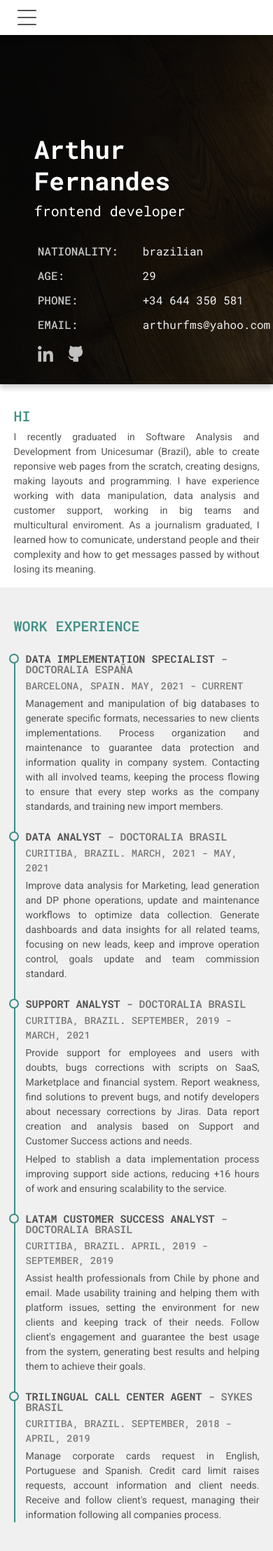
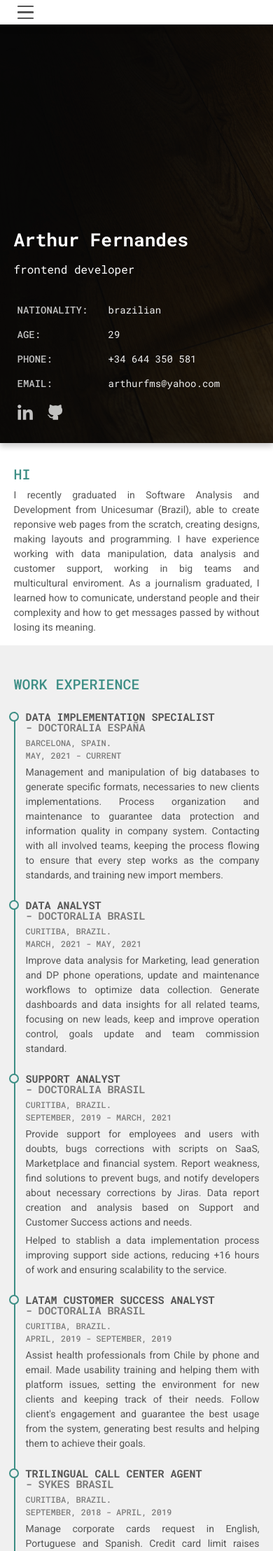
Before and after one commit to arthurfms/resume1, a PHP site: page / in a window 390 px wide. Shown: the top 2216 px of the page at 70% size. Run offline with PHP 8.4, Linux system fonts and the light colour scheme.

Commit message:
Fixed responsive for small screens - until 300px

```diff
--- a/css/style.css
+++ b/css/style.css
@@ -844,7 +844,7 @@ html {
   }
 }
 
-@media (max-width: 999px) and (min-width: 300px) {
+@media screen and (max-width: 999px) and (min-width: 300px) {
   .menu {
     height: 50px;
     justify-content: flex-start;
@@ -891,11 +891,8 @@ html {
     display: flex;
   }
 
-  .header {
-    height: 65vh;
-  }
-
   .header__container {
+    width: 90%;
     margin-bottom: 0;
   }
   .header__content {
@@ -906,7 +903,11 @@ html {
   }
 
   .header__title h1 {
-    font-size: 36px;
+    font-size: 32px;
+  }
+
+  .header__subtitle {
+    font-size: 16px;
   }
 
   .main-content {
@@ -918,7 +919,7 @@ html {
   }
 
   .list__item p {
-    min-width: 150px;
+    min-width: 130px;
   }
 
   .list__item {
@@ -1014,6 +1015,7 @@ html {
 
   .card__skills {
     margin: 0 0 10px;
+    flex-wrap: wrap;
   }
   .card__skills-title {
     font-size: 14px;
@@ -1076,6 +1078,10 @@ html {
     flex-direction: column;
   }
 
+  .contact-information .list__item p {
+    min-width: 75px;
+  }
+
   .form {
     margin: 0 auto;
     align-items: center;
@@ -1099,4 +1105,55 @@ html {
     min-width: 400px;
     max-width: 400px;
   }
+
+  @media screen and (max-width: 555px) and (min-width: 300px) {
+    .menu {
+      height: 35px;
+    }
+
+    .menu__button {
+      height: 25px;
+      width: 25px;
+    }
+
+    .header__title h1 {
+      font-size: 26px;
+    }
+
+    .list__item {
+      font-size: 14px;
+    }
+
+    .main-content {
+      margin-top: 14px;
+    }
+
+    .timeline__item-title span {
+      display: block;
+    }
+
+    .timeline__item-subtitle {
+      font-size: 12px;
+    }
+
+    .timeline__item-subtitle span {
+      display: block;
+    }
+
+    .form {
+      min-width: 250px;
+      max-width: 250px;
+    }
+
+    .form__field {
+      min-width: 250px;
+      max-width: 250px;
+    }
+
+    #message-input {
+      min-height: 100px;
+      min-width: 250px;
+      max-width: 250px;
+    }
+  }
 }
--- a/index.html
+++ b/index.html
@@ -126,7 +126,7 @@
                 Data Implementation Specialist<span> - Doctoralia España</span>
               </h3>
               <h4 class="timeline__item-subtitle">
-                Barcelona, Spain. May, 2021 - Current
+                Barcelona, Spain. <span>May, 2021 - Current</span>
               </h4>
               <p class="timeline__item-paragraph">
                 Management and manipulation of big databases to generate
@@ -144,7 +144,7 @@
                 Data Analyst<span> - Doctoralia Brasil</span>
               </h3>
               <h4 class="timeline__item-subtitle">
-                Curitiba, Brazil. March, 2021 - May, 2021
+                Curitiba, Brazil. <span>March, 2021 - May, 2021</span>
               </h4>
               <p class="timeline__item-paragraph">
                 Improve data analysis for Marketing, lead generation and DP
@@ -160,7 +160,7 @@
                 Support Analyst<span> - Doctoralia Brasil</span>
               </h3>
               <h4 class="timeline__item-subtitle">
-                Curitiba, Brazil. September, 2019 - March, 2021
+                Curitiba, Brazil. <span>September, 2019 - March, 2021</span>
               </h4>
               <p class="timeline__item-paragraph">
                 Provide support for employees and users with doubts, bugs
@@ -182,7 +182,7 @@
                 LATAM Customer Success Analyst<span> - Doctoralia Brasil</span>
               </h3>
               <h4 class="timeline__item-subtitle">
-                Curitiba, Brazil. April, 2019 - September, 2019
+                Curitiba, Brazil. <span>April, 2019 - September, 2019</span>
               </h4>
               <p class="timeline__item-paragraph">
                 Assist health professionals from Chile by phone and email. Made
@@ -199,7 +199,7 @@
                 Trilingual Call Center agent<span> - Sykes Brasil</span>
               </h3>
               <h4 class="timeline__item-subtitle">
-                Curitiba, Brazil. September, 2018 - April, 2019
+                Curitiba, Brazil. <span>September, 2018 - April, 2019</span>
               </h4>
               <p class="timeline__item-paragraph">
                 Manage corporate cards request in English, Portuguese and
@@ -224,7 +224,7 @@
                 Systems Analysis and Development
               </h3>
               <h4 class="timeline__item-subtitle">
-                Unicesumar. January, 2021 - August, 2022
+                Unicesumar. <span>January, 2021 - August, 2022</span>
               </h4>
               <p class="timeline__item-paragraph">
                 2,5 years tech graduation, passing through the main issues and
@@ -236,7 +236,7 @@
               <span class="timeline__item-dot"></span>
               <h3 class="timeline__item-title">journalism</h3>
               <h4 class="timeline__item-subtitle">
-                Uni. Metodista. January, 2013 - December, 2017
+                Uni. Metodista. <span>January, 2013 - December, 2017</span>
               </h4>
               <p class="timeline__item-paragraph">
                 4 years bachelor graduation on Journalism and social
```
